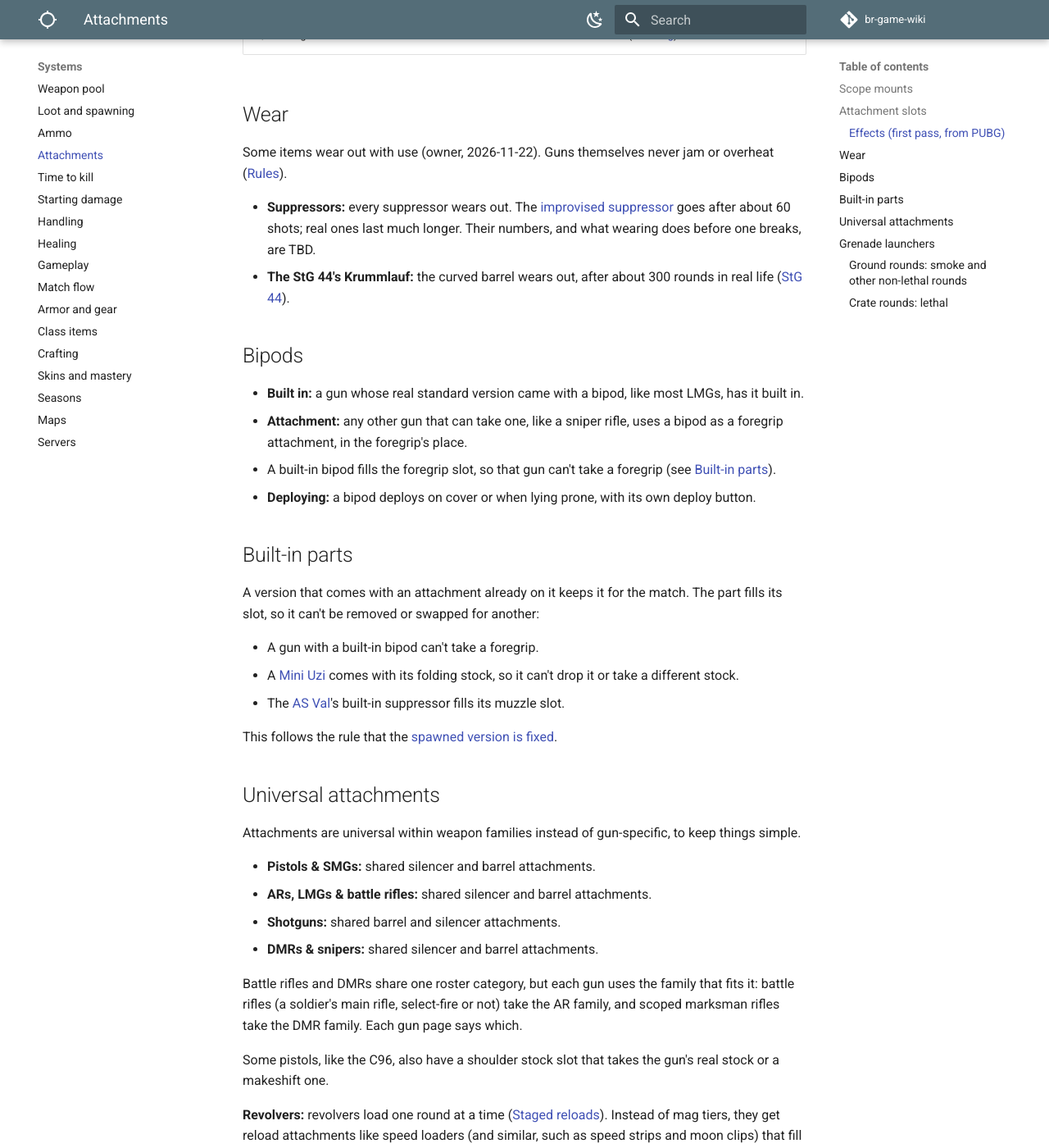
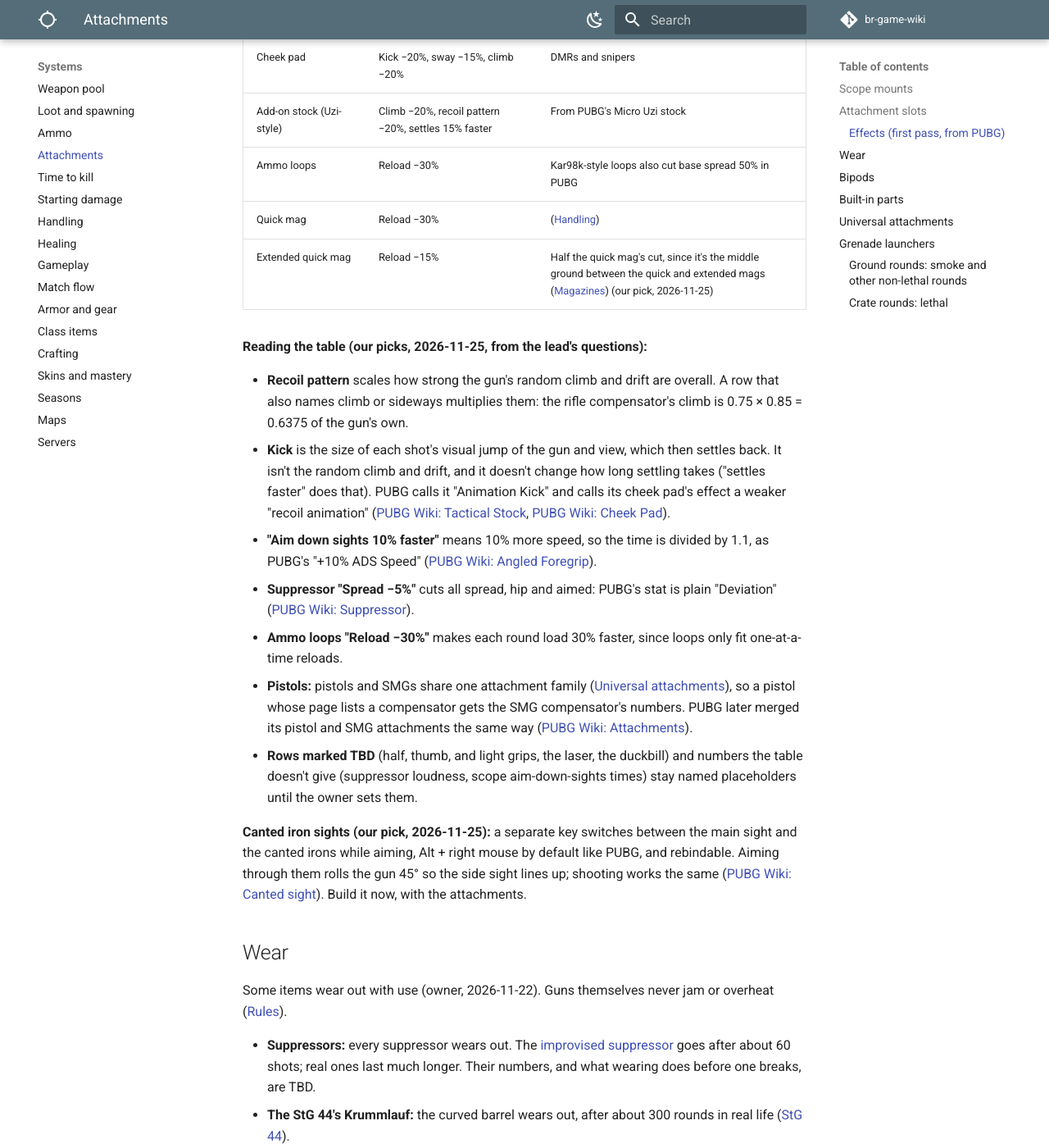
Before and after one commit to DerrickSpartan1/br-game-wiki, an MkDocs documentation site: the page built from docs/systems/attachments.md, in a window 1280 px wide and 1400 px high, scrolled down 2963 px. Shown: the whole window at 82% size. Built offline with MkDocs 1.6.1 and Material for MkDocs 9.7.7, drawn with Linux system fonts in a browser that asks for light colours; comment, search, counter and statistics services are not loaded; some of the changed text lies outside the part shown.

Commit message:
Planner check-in: lead's attachment wording, canted irons, and defib questions answered (our picks, from PUBG's attachment pages); attachment placeholders queued for the owner

```diff
--- a/docs/systems/attachments.md
+++ b/docs/systems/attachments.md
@@ -61,9 +61,9 @@ The owner's call (2026-11-22): PUBG's attachment effects are the base. These are
 | Compensator (DMRs and snipers) | Recoil pattern −25%, sideways −20%, climb −20% | |
 | Flash hider | Recoil pattern −10%, sideways −10%, climb −10% | Hides your muzzle flash |
 | Suppressor | Spread −5% | Quieter shots and no flash |
-| Choke | Pellet spread −18.2%, pellet speed +15.4% | Shotguns |
+| Choke | Pellet spread −18.2% | Shotguns. It doesn't change pellet speed: PUBG's choke page lists only spread ([PUBG Wiki: Choke](https://pubg.wiki.gg/wiki/Choke_(SG))) (our pick, 2026-11-25) |
 | Duckbill | Narrower up and down, wider side to side | Shotguns; PUBG gives no numbers |
-| Vertical grip | Sideways −20%, recoil pattern −15% | |
+| Vertical grip | Climb −15%, recoil pattern −20% | Fixed 2026-11-25: PUBG's vertical grip cuts vertical recoil, not sideways ([PUBG Wiki: Vertical Foregrip](https://pubg.wiki.gg/wiki/Vertical_Foregrip)) |
 | Angled grip | Sideways −20%, recoil pattern −20%, aim down sights 10% faster | |
 | Half grip | Less climb and drift, settles faster | PUBG gives no numbers; TBD |
 | Thumb grip | Less climb, more drift, settles slower | PUBG gives no numbers; TBD |
@@ -73,7 +73,20 @@ The owner's call (2026-11-22): PUBG's attachment effects are the base. These are
 | Cheek pad | Kick −20%, sway −15%, climb −20% | DMRs and snipers |
 | Add-on stock (Uzi-style) | Climb −20%, recoil pattern −20%, settles 15% faster | From PUBG's Micro Uzi stock |
 | Ammo loops | Reload −30% | Kar98k-style loops also cut base spread 50% in PUBG |
-| Quick mag tiers | Reload −30% | ([Handling](handling.md#reload-times)) |
+| Quick mag | Reload −30% | ([Handling](handling.md#reload-times)) |
+| Extended quick mag | Reload −15% | Half the quick mag's cut, since it's the middle ground between the quick and extended mags ([Magazines](#universal-attachments)) (our pick, 2026-11-25) |
+
+**Reading the table (our picks, 2026-11-25, from the lead's questions):**
+
+- **Recoil pattern** scales how strong the gun's random climb and drift are overall. A row that also names climb or sideways multiplies them: the rifle compensator's climb is 0.75 × 0.85 = 0.6375 of the gun's own.
+- **Kick** is the size of each shot's visual jump of the gun and view, which then settles back. It isn't the random climb and drift, and it doesn't change how long settling takes ("settles faster" does that). PUBG calls it "Animation Kick" and calls its cheek pad's effect a weaker "recoil animation" ([PUBG Wiki: Tactical Stock](https://pubg.wiki.gg/wiki/Tactical_Stock), [PUBG Wiki: Cheek Pad](https://pubg.wiki.gg/wiki/Cheek_Pad_(DMR,_SR))).
+- **"Aim down sights 10% faster"** means 10% more speed, so the time is divided by 1.1, as PUBG's "+10% ADS Speed" ([PUBG Wiki: Angled Foregrip](https://pubg.wiki.gg/wiki/Angled_Foregrip)).
+- **Suppressor "Spread −5%"** cuts all spread, hip and aimed: PUBG's stat is plain "Deviation" ([PUBG Wiki: Suppressor](https://pubg.wiki.gg/wiki/Suppressor_(AR,_DMR,_S12K))).
+- **Ammo loops "Reload −30%"** makes each round load 30% faster, since loops only fit one-at-a-time reloads.
+- **Pistols:** pistols and SMGs share one attachment family ([Universal attachments](#universal-attachments)), so a pistol whose page lists a compensator gets the SMG compensator's numbers. PUBG later merged its pistol and SMG attachments the same way ([PUBG Wiki: Attachments](https://pubg.wiki.gg/wiki/Attachments)).
+- **Rows marked TBD** (half, thumb, and light grips, the laser, the duckbill) and numbers the table doesn't give (suppressor loudness, scope aim-down-sights times) stay named placeholders until the owner sets them.
+
+**Canted iron sights (our pick, 2026-11-25):** a separate key switches between the main sight and the canted irons while aiming, Alt + right mouse by default like PUBG, and rebindable. Aiming through them rolls the gun 45° so the side sight lines up; shooting works the same ([PUBG Wiki: Canted sight](https://pubg.wiki.gg/wiki/Canted_sight)). Build it now, with the attachments.
 
 ## Wear
 
```
Also changed, not shown: docs/planning/changelog.md (+1 -0 lines), docs/planning/decisions.md (+1 -0 lines), docs/planning/to-do.md (+2 -1 lines), docs/systems/class-items.md (+1 -1 lines).
